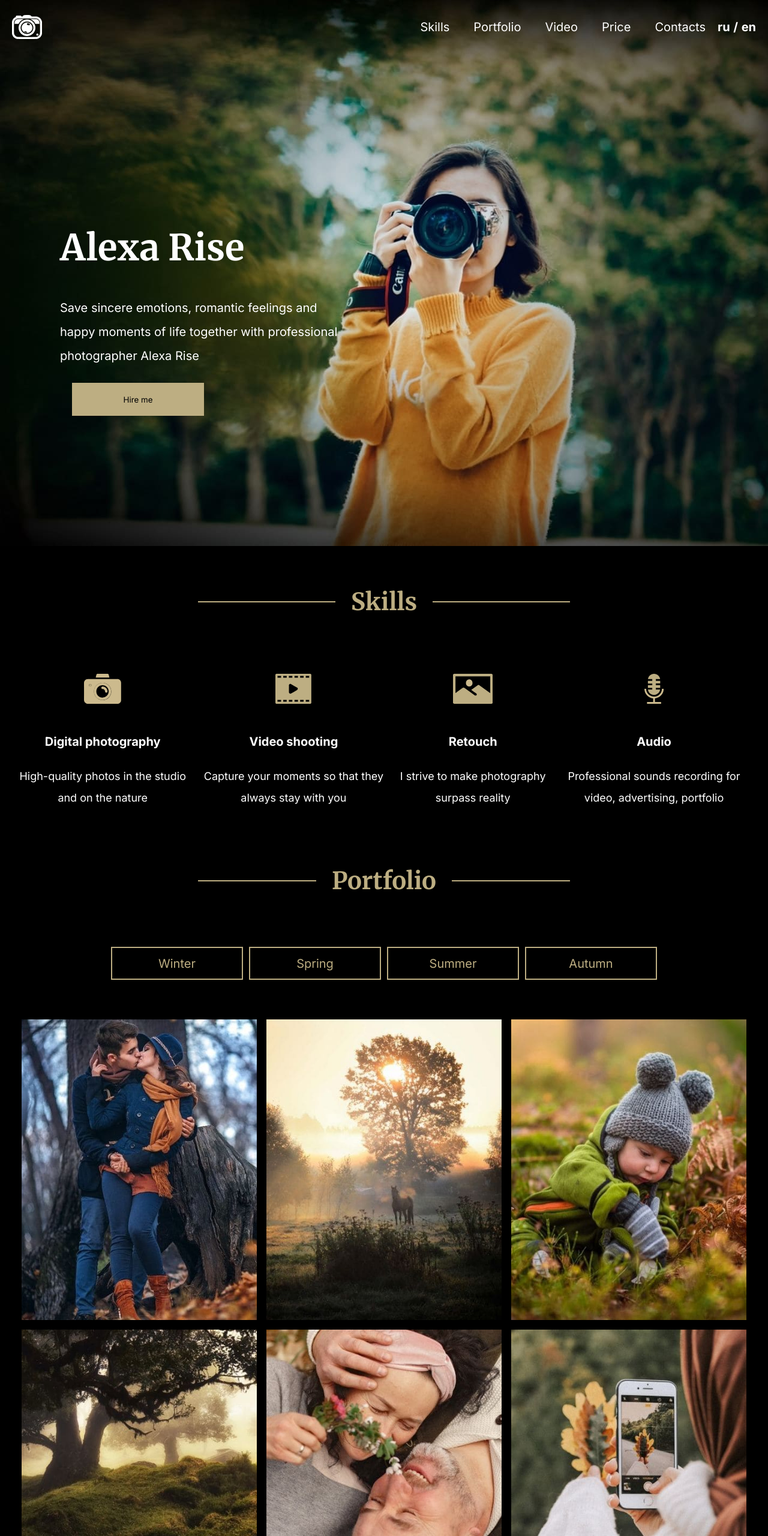
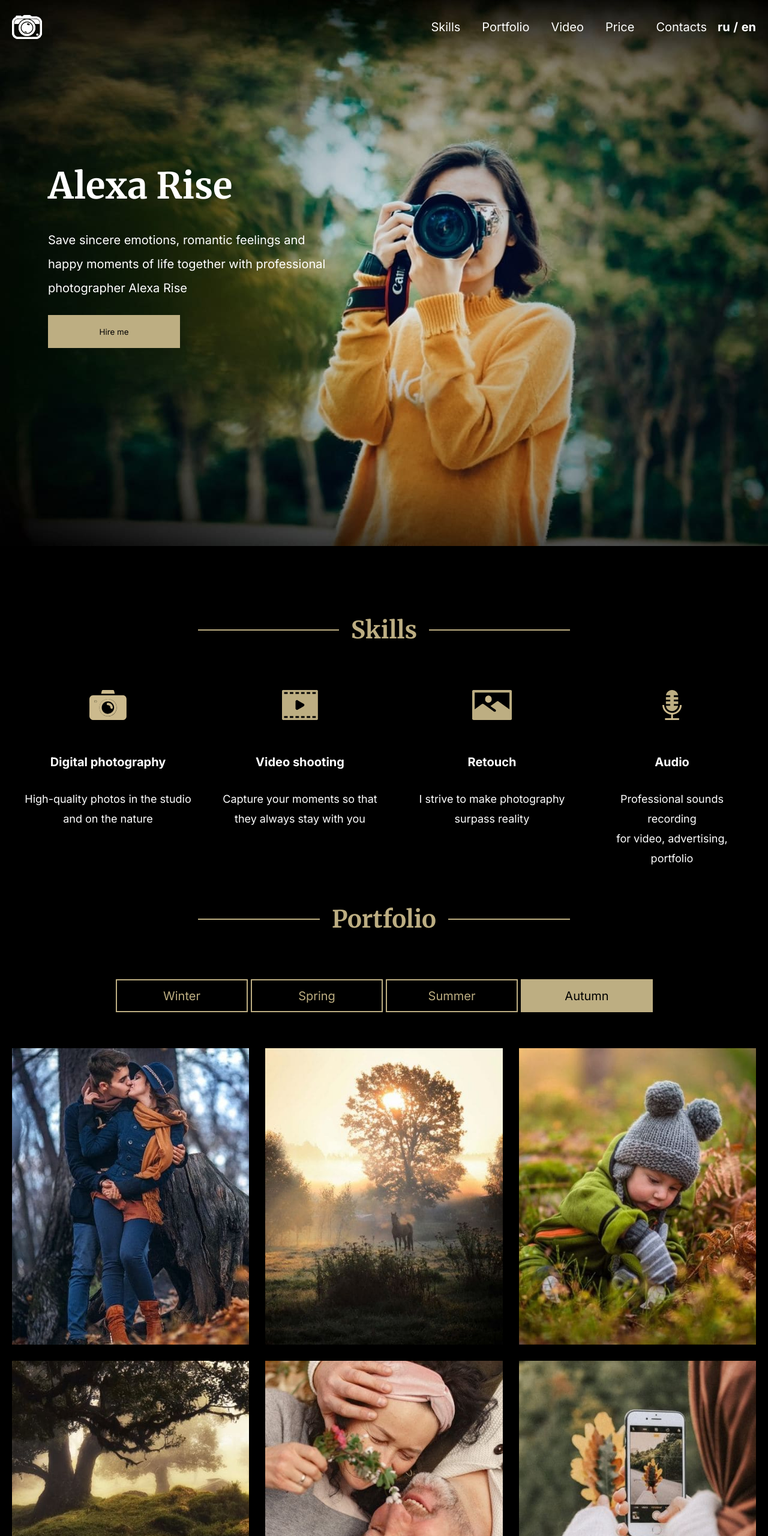
Before and after one commit to AnastasiaLaptseva/rsschool-cv, a plain HTML site: page portfolio/index.html in a window 1280 px wide. Shown: the top 2560 px of the page at 60% size. Drawn offline with Linux system fonts and the light colour scheme.

Commit message:
fix: add style

```diff
--- a/portfolio/index.html
+++ b/portfolio/index.html
@@ -44,7 +44,7 @@
                     <h2>Skills</h2>
                 </div>
                 <div class="skill-items">
-                    <div class="skill-item">
+                    <div class="skill-item skill-item__padding">
                         <img src="assets/svg/camera1.svg" alt="camera" class="icon">
                         <p class="skill-item__title">Digital photography</p>
                         <p class="skill-item__text" >High-quality photos in the studio and on the nature</p>
@@ -62,7 +62,7 @@
                     <div class="skill-item">
                         <img src="assets/svg/mic1.svg" alt="microfon" class="icon">
                         <p class="skill-item__title">Audio</p>
-                        <p class="skill-item__text">Professional sounds recording for video, advertising, portfolio</p>
+                        <p class="skill-item__text">Professional sounds recording <br> for video, advertising, portfolio</p>
                     </div>
                 </div>
             </section>
@@ -74,7 +74,7 @@
                     <button class="btn1">Winter</button>
                     <button class="btn1">Spring</button>
                     <button class="btn1">Summer</button>
-                    <button class="btn1">Autumn</button>
+                    <button class="btn1 btn-hover">Autumn</button>
                 </div>
                 <div class="photo">
                     <div>
--- a/portfolio/style.css
+++ b/portfolio/style.css
@@ -49,9 +49,9 @@ nav{
     display: flex;
 }
 .nav-link{
-    padding: 0 20px;
+    padding: 18px;
     line-height: 50px;
-    transition: 1.5s;
+    transition: 0.5s;
     text-decoration: none;
     color: white;
     font-weight: 400;
@@ -65,7 +65,7 @@ nav{
 }
 .hero{
     max-width: 500px;
-    margin: 250px auto 250px 80px;
+    margin: 147px auto 250px 60px;
 }
 .hero-title{
     font-size: 60px;
@@ -73,7 +73,7 @@ nav{
     height: 130px;
 }
 .hero-text{
-    margin: 10px 30px 25px 0;
+    margin: 0 30px 25px 0;
 }
 .btn{
     background-color: #BDAE82;
@@ -83,18 +83,17 @@ nav{
     border: 0;
     cursor: pointer;
     font-family: inherit;
-    margin-left: 20px;
 }
 .btn:hover{
     color: white;
 }
-.logo {
-    background-image: url('./assets/svg/logo.svg');
+.logo{
+    background-image: url(assets/img/logo.png);
     background-size: contain;
     background-repeat: no-repeat;
     transition: 0.3s;
 }
-.logo:hover {
+.logo:hover{
     filter: invert(26%) sepia(15%) saturate(638%) hue-rotate(7deg) brightness(92%)
     contrast(87%);
 }
@@ -102,31 +101,40 @@ nav{
     height: 50px;
     margin: 0 auto 10px;
 }
+.skills{
+    margin-top: 410px;
+}
 .skill-items{
     display: flex;
     justify-content: space-between;
+    margin-bottom: 92px;
 }
 .skill-item{
     max-width: 320px;
     max-height: 240px;
     text-align: center;
-    margin: 10px;
+    padding: 10px 30px;
+}
+.skill-item__padding{
+    padding: 10px;
 }
 .skill-item__title{
     font-weight: bold;
     font-size: 20px;
     line-height: 40px;
-    margin: 20px;
+    margin: 27px;
 }
 .skill-item__text{
     font-weight: 400;
     font-size: 18px;
-    line-height: 36px;
+    line-height: 33px;
+    letter-spacing: 0px;
+    margin: -2px;
 }
 .title{
     width: 50%;
     text-align: center;
-    margin: 50px auto;
+    margin: 50px auto 30px;
     overflow-x: hidden;
     position: relative;
 }
@@ -141,7 +149,7 @@ h2{
     display: inline-block;
     vertical-align: middle;
     padding: 20px;
-
+    margin: 0 -6px;
 }
 .title:before,
 .title:after {
@@ -172,7 +180,7 @@ h2{
     cursor: pointer;
     background-color: black;
     color: #BDAE82;
-    margin: 0 5px 50px 5px;
+    margin: 10px 2px 44px 3px;
     font-family: Inter;
     font-size: 20px;
     line-height: 40px;
@@ -181,19 +189,23 @@ h2{
     background-color: #BDAE82;
     color: black;
 }
+.btn-hover{
+    background-color: #BDAE82;
+    color: black;
+}
 .photo{
     max-width: 1440px;
-    padding: 1rem;
-    margin: 0 auto;
+    margin: 16px auto;
     display: grid;
     grid-template-columns: auto auto auto;
     grid-template-rows: auto auto auto;
-    grid-gap: 1rem;
+    grid-gap: 1.7rem;
 }
 .photo-item{
     object-fit: cover;
     width: 100%;
     height: 100%;
+    margin-bottom: -11px;
 }
 .video-player{
     position: relative;
@@ -204,7 +216,7 @@ h2{
 .video-img{
     display: block;
     max-width: 1400px;
-    margin: 0 auto;
+    margin: 9px auto;
     width: 100%;
 }
 .btn2{
@@ -216,18 +228,21 @@ h2{
     filter: invert(26%) sepia(15%) saturate(638%) hue-rotate(7deg) brightness(92%)
     contrast(87%);
 }
+.price{
+    padding: 21px;
+}
 .price-items{
     display: flex;
     justify-content: space-around;
     max-width: 1440px;
+    margin: 40px -34px;
 }
 .price-item{
     text-align: center;
     border: 3px solid #BDAE82;
     max-width: 450px;
     width: 100%;
-    padding: 43px;
-    margin: 5px;
+    padding: 41px;
 }
 .price-item__title{
     font-family: Merriweather;
@@ -264,7 +279,7 @@ h2{
     background-position: center center;
     max-width: 1440px;
     height: 700px;
-    margin-top: 100px;
+    margin: 38px auto 24px;
     position: relative;
 }
 .footer-wrap{
@@ -278,6 +293,10 @@ h2{
     justify-content: space-around;
     max-width: 182px;
     width: 100%;
+    margin: 1px -8px;
+}
+.footer-text{
+    margin-left: 93px;
 }
 .footer-icon{
     display: flex;
@@ -285,6 +304,7 @@ h2{
     max-width: 188px;
     width: 100%;
     list-style-type: none;
+    margin: 3px 66px;
 }
 .footer-icon__img:hover {
     filter: invert(26%) sepia(15%) saturate(638%) hue-rotate(7deg) brightness(92%)
@@ -294,7 +314,7 @@ h2{
     font-family: inherit;
     color: #bdae82;
     font-size: 20px;
-    padding: 10px;
+    padding: 0 20px;
 }
 .form-item{
     background: transparent;
@@ -303,7 +323,7 @@ h2{
     max-height: 50px;
     width: 100%;
     height: 50px;
-    margin: 20px;
+    margin: 20px 13px 0 13px;
     font-family: Inter;
     font-style: normal;
     font-weight: normal;
@@ -319,8 +339,9 @@ h2{
     max-width: 450px;
     width: 100%;
     height: 80px;
-    left: calc(100% - 500px);
-    top: 60px;
+    left: calc(100% - 473px);
+    top: 30px;
+    padding: 10px;
 
 }
 .btn-font{
@@ -329,4 +350,5 @@ h2{
     font-weight: normal;
     font-size: 20px;
     line-height: 40px;
+    margin: 16px 13px;
 }
```
